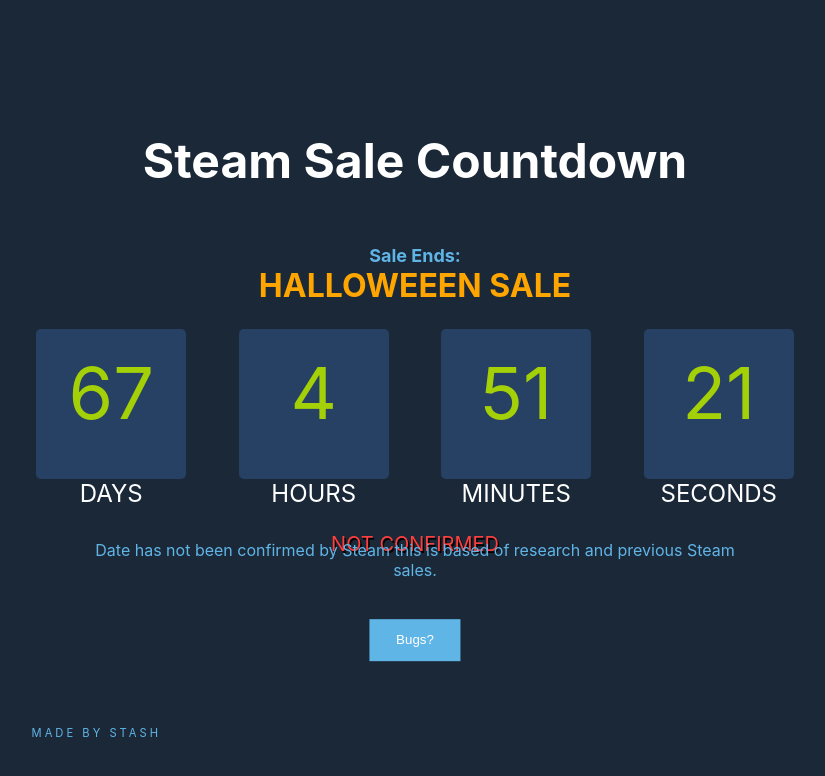
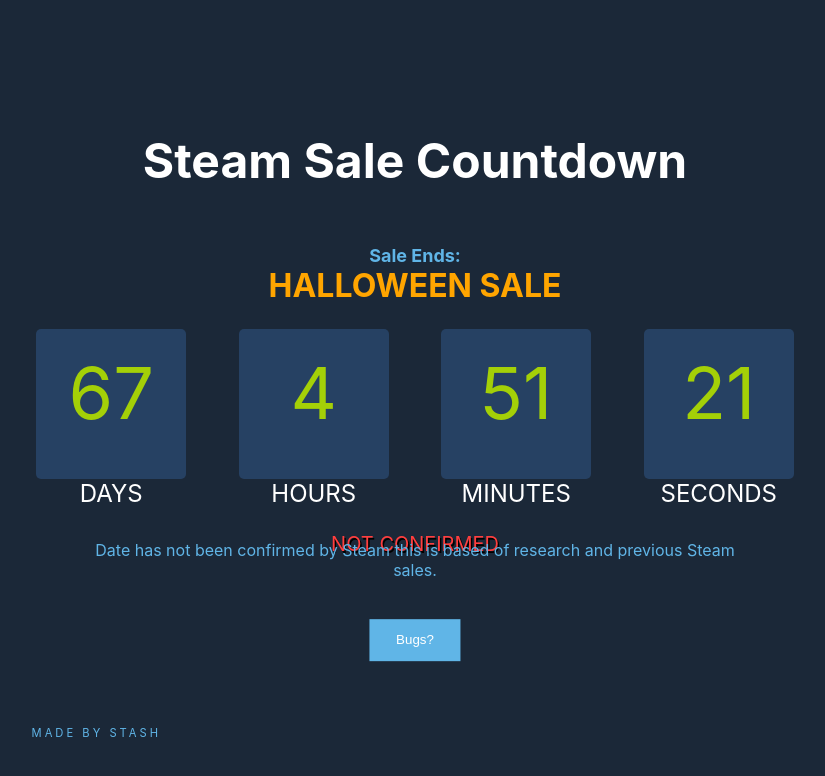
Before and after one commit to DevidR/Steam-Countdown, a plain HTML site: page index.html in a window 1280 px wide. Shown: the whole page, without its empty margins (225-1050 px from the left). Drawn offline with Linux system fonts and the light colour scheme.

Commit message:
Initial commit

```diff
--- a/index.html
+++ b/index.html
@@ -19,7 +19,7 @@
   <h1 id="head" class="SSC"> <strong>Steam Sale Countdown</strong></h1>
   <h1 id="head" class="current"> <strong>Sale Ends:</strong></h1> <!--Next Sale-->
   <!--Winter-->
-  <h1 id="head" class="halloween"> <strong>HALLOWEEEN SALE</strong></h1>
+  <h1 id="head" class="halloween"> <strong>HALLOWEEN SALE</strong></h1>
   <ul class="datecolor">
     <li><span id="days" class="timercolor box"></span>Days</li>
     <li><span id="hours" class="timercolor box"></span>Hours</li>
```
